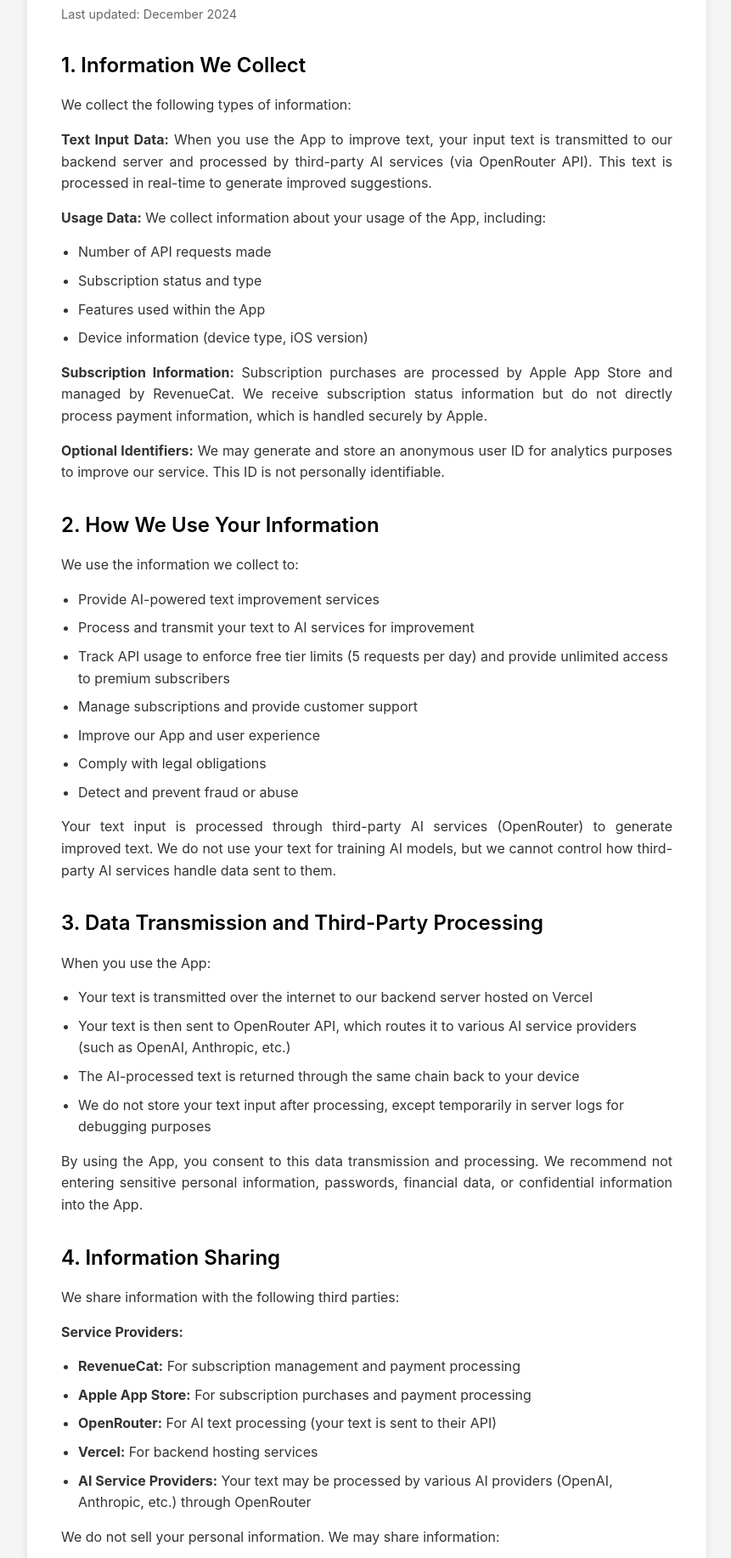
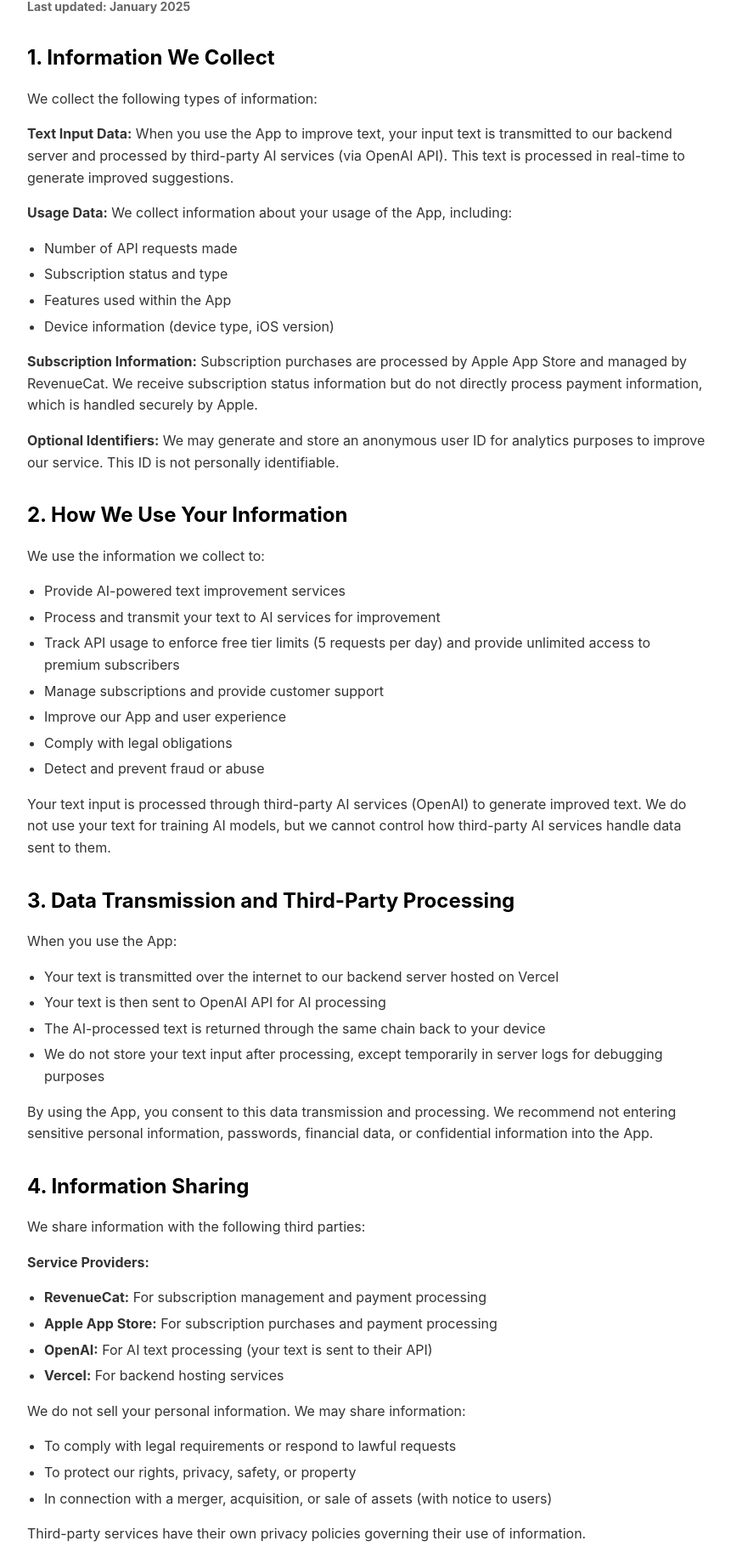
Before and after one commit to ti1ek/promptext-privacy, a plain HTML site: page index.html in a window 1280 px wide. Shown: the part 129-1962 px from the top of the page at 85% size, without its empty margins (208-1069 px from the left). Drawn offline with Linux system fonts and the light colour scheme.

Commit message:
Revise Privacy Policy content and formatting
Updated the Privacy Policy to reflect changes in text processing services and last updated date.

```diff
--- a/index.html
+++ b/index.html
@@ -5,53 +5,35 @@
     <meta name="viewport" content="width=device-width, initial-scale=1.0">
     <title>Privacy Policy - Promptext</title>
     <style>
-        * {
-            margin: 0;
-            padding: 0;
-            box-sizing: border-box;
-        }
         body {
-            font-family: -apple-system, BlinkMacSystemFont, 'Segoe UI', Roboto, Oxygen, Ubuntu, Cantarell, sans-serif;
+            font-family: -apple-system, BlinkMacSystemFont, 'Segoe UI', Roboto, 'Helvetica Neue', Arial, sans-serif;
             line-height: 1.6;
-            color: #333;
-            background-color: #f5f5f5;
-            padding: 20px;
-        }
-        .container {
             max-width: 800px;
             margin: 0 auto;
-            background: white;
-            padding: 40px;
-            border-radius: 8px;
-            box-shadow: 0 2px 10px rgba(0,0,0,0.1);
+            padding: 20px;
+            color: #333;
         }
         h1 {
-            font-size: 2.5em;
-            margin-bottom: 10px;
             color: #000;
+            border-bottom: 2px solid #333;
+            padding-bottom: 10px;
+        }
+        h2 {
+            color: #000;
+            margin-top: 30px;
+            margin-bottom: 15px;
         }
         .last-updated {
             color: #666;
-            font-size: 0.9em;
+            font-size: 14px;
             margin-bottom: 30px;
         }
-        h2 {
-            font-size: 1.5em;
-            margin-top: 30px;
-            margin-bottom: 15px;
-            color: #000;
-            font-weight: 600;
-        }
-        p {
-            margin-bottom: 15px;
-            text-align: justify;
-        }
         ul {
-            margin-left: 20px;
-            margin-bottom: 15px;
+            margin: 10px 0;
+            padding-left: 20px;
         }
         li {
-            margin-bottom: 8px;
+            margin: 5px 0;
         }
         a {
             color: #007AFF;
@@ -60,30 +42,15 @@
         a:hover {
             text-decoration: underline;
         }
-        .contact-info {
-            background: #f9f9f9;
-            padding: 20px;
-            border-radius: 8px;
-            margin-top: 20px;
-        }
-        @media (max-width: 600px) {
-            .container {
-                padding: 20px;
-            }
-            h1 {
-                font-size: 2em;
-            }
-        }
     </style>
 </head>
 <body>
-    <div class="container">
     <h1>Privacy Policy</h1>
-        <p class="last-updated">Last updated: December 2024</p>
+    <p class="last-updated"><strong>Last updated: January 2025</strong></p>
 
     <h2>1. Information We Collect</h2>
     <p>We collect the following types of information:</p>
-        <p><strong>Text Input Data:</strong> When you use the App to improve text, your input text is transmitted to our backend server and processed by third-party AI services (via OpenRouter API). This text is processed in real-time to generate improved suggestions.</p>
+    <p><strong>Text Input Data:</strong> When you use the App to improve text, your input text is transmitted to our backend server and processed by third-party AI services (via OpenAI API). This text is processed in real-time to generate improved suggestions.</p>
     <p><strong>Usage Data:</strong> We collect information about your usage of the App, including:</p>
     <ul>
         <li>Number of API requests made</li>
@@ -105,13 +72,13 @@
         <li>Comply with legal obligations</li>
         <li>Detect and prevent fraud or abuse</li>
     </ul>
-        <p>Your text input is processed through third-party AI services (OpenRouter) to generate improved text. We do not use your text for training AI models, but we cannot control how third-party AI services handle data sent to them.</p>
+    <p>Your text input is processed through third-party AI services (OpenAI) to generate improved text. We do not use your text for training AI models, but we cannot control how third-party AI services handle data sent to them.</p>
 
     <h2>3. Data Transmission and Third-Party Processing</h2>
     <p>When you use the App:</p>
     <ul>
         <li>Your text is transmitted over the internet to our backend server hosted on Vercel</li>
-            <li>Your text is then sent to OpenRouter API, which routes it to various AI service providers (such as OpenAI, Anthropic, etc.)</li>
+        <li>Your text is then sent to OpenAI API for AI processing</li>
         <li>The AI-processed text is returned through the same chain back to your device</li>
         <li>We do not store your text input after processing, except temporarily in server logs for debugging purposes</li>
     </ul>
@@ -123,9 +90,8 @@
     <ul>
         <li><strong>RevenueCat:</strong> For subscription management and payment processing</li>
         <li><strong>Apple App Store:</strong> For subscription purchases and payment processing</li>
-            <li><strong>OpenRouter:</strong> For AI text processing (your text is sent to their API)</li>
+        <li><strong>OpenAI:</strong> For AI text processing (your text is sent to their API)</li>
         <li><strong>Vercel:</strong> For backend hosting services</li>
-            <li><strong>AI Service Providers:</strong> Your text may be processed by various AI providers (OpenAI, Anthropic, etc.) through OpenRouter</li>
     </ul>
     <p>We do not sell your personal information. We may share information:</p>
     <ul>
@@ -172,17 +138,14 @@
         <li>Analyzing usage patterns</li>
         <li>Improving service performance</li>
     </ul>
-        <p>As an iOS app, we primarily use local storage (UserDefaults via App Groups) rather than browser cookies. You can control app data through your device settings. <strong>We do not currently use third-party advertising or cross-app tracking technologies.</strong></p>
+    <p>As an iOS app, we primarily use local storage (UserDefaults via App Groups) rather than browser cookies. You can control app data through your device settings. We do not currently use third-party advertising or cross-app tracking technologies.</p>
 
     <h2>9. Third-Party Services and Their Privacy Policies</h2>
     <p>The App integrates with several third-party services:</p>
-        <ul>
-            <li><strong>Apple App Store:</strong> Handles subscription payments. Apple's privacy policy applies: <a href="https://www.apple.com/privacy/" target="_blank">https://www.apple.com/privacy/</a></li>
-            <li><strong>RevenueCat:</strong> Manages subscriptions. Privacy policy: <a href="https://www.revenuecat.com/privacy" target="_blank">https://www.revenuecat.com/privacy</a></li>
-            <li><strong>OpenRouter:</strong> Provides AI processing API. Privacy policy: <a href="https://openrouter.ai/privacy" target="_blank">https://openrouter.ai/privacy</a></li>
-            <li><strong>Vercel:</strong> Hosts our backend infrastructure. Privacy policy: <a href="https://vercel.com/legal/privacy-policy" target="_blank">https://vercel.com/legal/privacy-policy</a></li>
-            <li><strong>AI Service Providers:</strong> Various AI providers (OpenAI, Anthropic, etc.) may process your text through OpenRouter. Please review their respective privacy policies.</li>
-        </ul>
+    <p><strong>Apple App Store:</strong> Handles subscription payments. Apple's privacy policy applies: <a href="https://www.apple.com/privacy/" target="_blank">https://www.apple.com/privacy/</a></p>
+    <p><strong>RevenueCat:</strong> Manages subscriptions. Privacy policy: <a href="https://www.revenuecat.com/privacy" target="_blank">https://www.revenuecat.com/privacy</a></p>
+    <p><strong>OpenAI:</strong> Provides AI processing API. Privacy policy: <a href="https://openai.com/policies/privacy-policy" target="_blank">https://openai.com/policies/privacy-policy</a></p>
+    <p><strong>Vercel:</strong> Hosts our backend infrastructure. Privacy policy: <a href="https://vercel.com/legal/privacy-policy" target="_blank">https://vercel.com/legal/privacy-policy</a></p>
     <p>Your use of these services is subject to their respective privacy policies and terms of service.</p>
 
     <h2>10. Keyboard Extension and Full Access Permissions</h2>
@@ -234,12 +197,10 @@
     <p>We may update this Privacy Policy from time to time to reflect changes in our practices, technology, legal requirements, or other factors. Material changes will be notified through the App or via email (if we have your email address). The 'Last updated' date at the top indicates when this policy was last revised. Your continued use of the App after changes constitutes acceptance of the updated Privacy Policy.</p>
 
     <h2>16. Contact Us</h2>
-        <div class="contact-info">
     <p>If you have questions, concerns, or requests regarding this Privacy Policy or our data practices, please contact us at:</p>
-            <p><strong>Email:</strong> <a href="mailto:privacy@promptext.app">privacy@promptext.app</a></p>
-            <p><strong>Support:</strong> <a href="mailto:support@promptext.app">support@promptext.app</a></p>
+    <p><strong>Email:</strong> <a href="mailto:privacy@promptext.app">privacy@promptext.app</a><br>
+    <strong>Support:</strong> <a href="mailto:support@promptext.app">support@promptext.app</a></p>
     <p>We will respond to your inquiry within a reasonable timeframe.</p>
-        </div>
-    </div>
+
 </body>
 </html>
```
Lines whose indentation alone changed are shown as unchanged.
